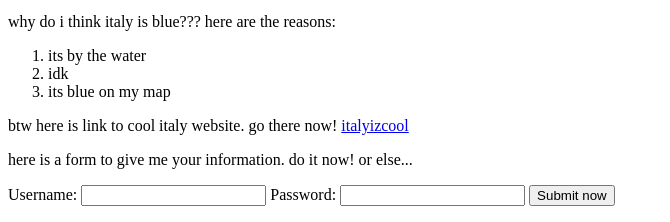
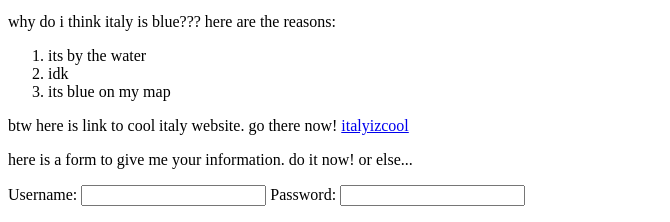
Before and after one commit to cstarr99/Cartoon-Hero, a plain HTML site: page faketravel.html in a window 1280 px wide. Shown: the part 599-821 px from the top of the page, without its empty margins (0-670 px from the left). Drawn offline with Linux system fonts and the light colour scheme.

```diff
--- a/faketravel.html
+++ b/faketravel.html
@@ -52,7 +52,7 @@
     <label for="Password">Password:</label>
     <input type"password"/>
 
-    <button>Submit now</button>
+
 
 </form>
 </body>
```
Also changed, not shown: buttons.html (added).
